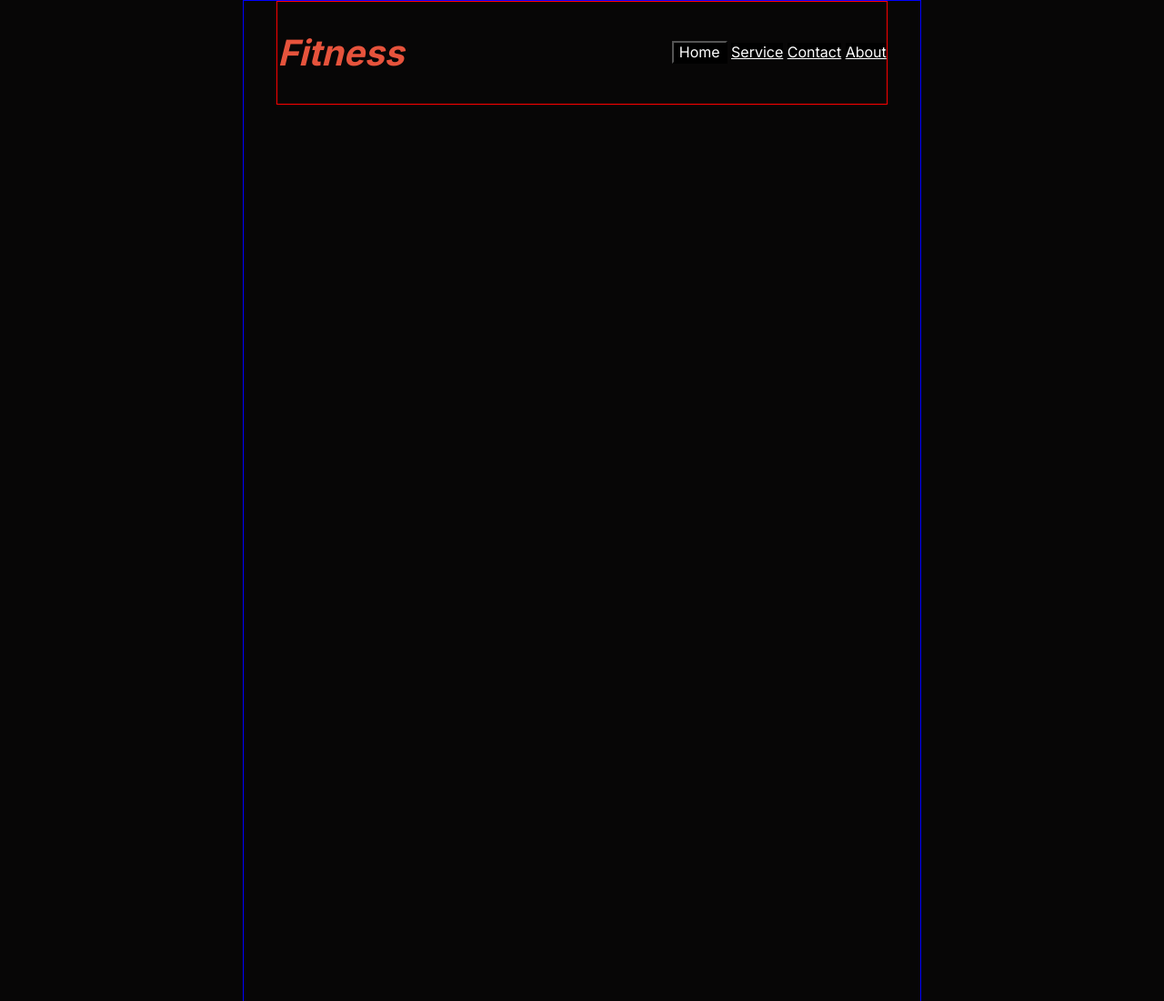
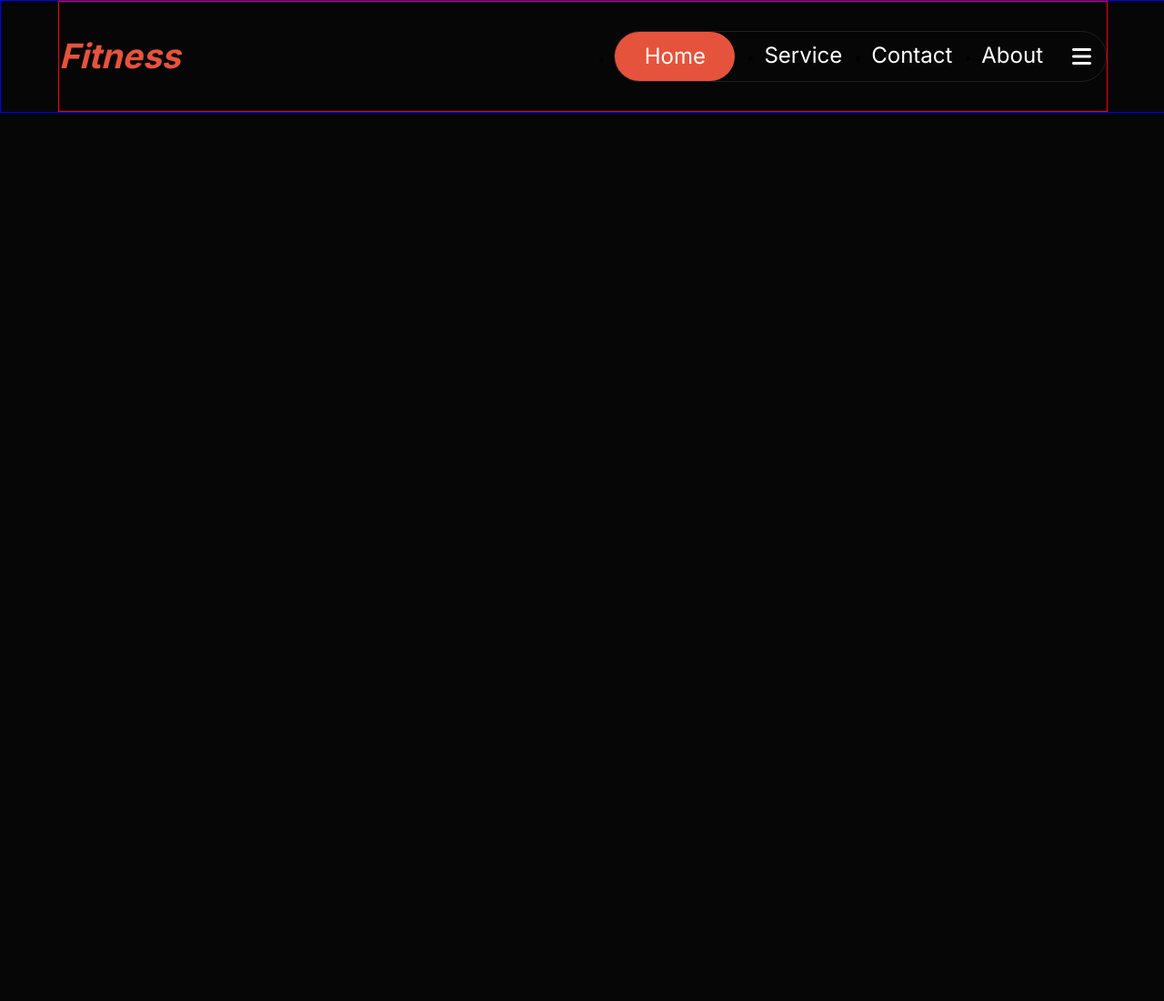
Before and after one commit to Reaz2020/B10A2-versatile-ui-min, a plain HTML site: page index.html in a window 1280 px wide. Shown: the top 1100 px of the page at 91% size. After the commit the page ends 800 px from the top, so only its background shows below. Drawn offline with Linux system fonts and the light colour scheme.

Commit message:
header section done

```diff
--- a/design.css
+++ b/design.css
@@ -5,8 +5,7 @@
 }
 
 .body{
-width: 744px;
-height:1500px;
+width: 100%;
 margin: 0 auto;
 border: 1px blue solid;
 background-color:rgb(7, 6, 6);
@@ -22,7 +21,7 @@ background-color:rgb(7, 6, 6);
 }
 
 
-/* header section */
+/* header section ------------*/
 
 .header-section{
     width:90%;
@@ -37,23 +36,126 @@ background-color:rgb(7, 6, 6);
 
     color: rgb(230, 83, 60);
 
-    font-size: 26px;
+    font-size: 2rem;
     font-weight: 800;
 
     text-align: left;
 }
 
-.home-button{
+
+
+.header-section-nav-list{
+    justify-content: flex-start;
+
+    gap:2rem;
+    box-sizing: border-box;
+    border: 1px solid rgba(255, 255, 255, 0.1);
+    border-radius: 39px;
+    padding: 0  1rem 0 0;
 
 }
 
+.fa-bars{
+
+    color: white;
+    font-size: 1.5rem;
+    display: none;
+
+
+}
+
+
+
 .home-button , .service-button, .contact-button, .about-button {
 color: rgb(255, 255, 255);
-font-family: Inter;
-font-size: 16px;
+
+font-size: 1.5rem;
 font-weight: 400;
 line-height: 19px;
 letter-spacing: 0%;
 text-align: left;
-background-color: black;
+
+text-decoration: none;
 }
+
+.home-button{
+    /* Frame 4 */
+position: static;
+width: 92px;
+height: 38px;
+/* Auto layout */
+display: flex;
+flex-direction: row;
+justify-content: center;
+align-items: center;
+padding: 8px 20px 8px 20px;
+
+
+/* Inside Auto Layout */
+flex: none;
+order: 0;
+flex-grow: 0;
+border-radius: 46px;
+
+background: rgb(230, 83, 60);
+
+}
+
+
+/* small device upto 576px */
+
+@media  screen and (max-width: 576px) {
+
+    /* header section ------------*/
+
+
+
+.header-section{
+    width:80%;
+    border: none;
+    margin: 0 auto;
+    margin-top: 3rem;
+    padding-left: 0;
+    justify-content: space-between;
+
+
+}
+
+.header-section-heading{
+
+
+    color: rgb(230, 83, 60);
+    font-size: 2rem;
+    font-weight: 800;
+
+
+
+
+
+
+}
+
+
+.header-section-nav-list{
+    border: none;
+    justify-content: flex-end;
+    padding: 0  0 0 0;
+
+
+}
+
+.fa-bars{
+ display: block;
+ font-size: 2rem;
+}
+
+
+
+.home-button , .service-button, .contact-button, .about-button {
+display: none;
+}
+
+
+
+
+}
--- a/index.html
+++ b/index.html
@@ -5,6 +5,7 @@
     <meta name="viewport" content="width=device-width, initial-scale=1.0">
     <title>Fitness-website</title>
     <link rel="stylesheet" href="design.css">
+    <script src="https://kit.fontawesome.com/9ef4e59187.js" crossorigin="anonymous"></script>
 </head>
 
 
@@ -18,16 +19,22 @@
 
         <div class="header-section-heading">
 
-            <h2><i>Fitness</i></h2>
+            <h3><i>Fitness</i></h3>
 
         </div>
-        <div class="header-section-btn-container">
+
+        <div class="header-section-nav-container display-flex font-family-inter">
+
+            <ul  class="header-section-nav-list display-flex">
+            <li><a  class="home-button font-family-inter" href="">Home</a></li>
+            <li><a class="service-button font-family-inter" href="">Service</a></li>
+            <li><a class="contact-button font-family-inter" href="">Contact</a></li>
+            <li> <a class="about-button font-family-inter" href="">About</a></li>
+            <i class="fa-solid fa-bars"></i>
+
+            </ul>
 
 
-            <button class="home-button font-family-inter">Home</button>
-            <a  class="service-button font-family-inter" href="">Service</a>
-            <a  class="contact-button font-family-inter" href="">Contact</a>
-            <a  class="about-button font-family-inter" href="">About</a>
 
         </div>
 
```
